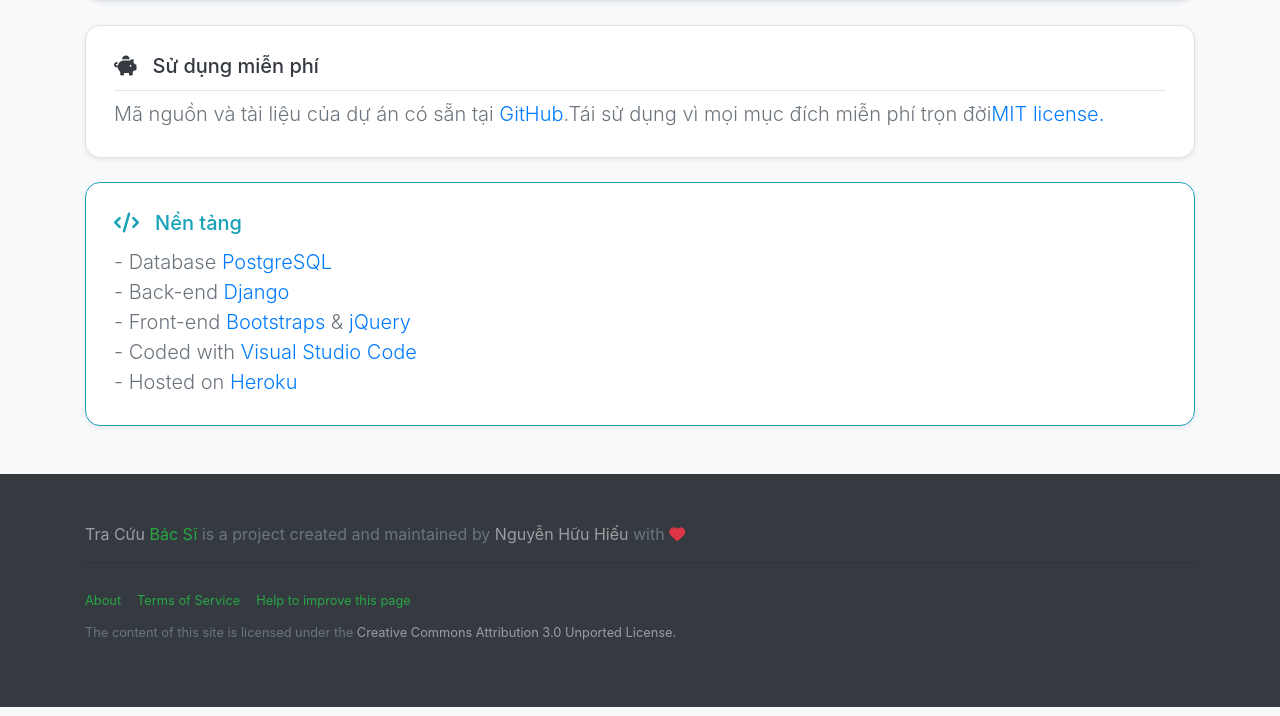
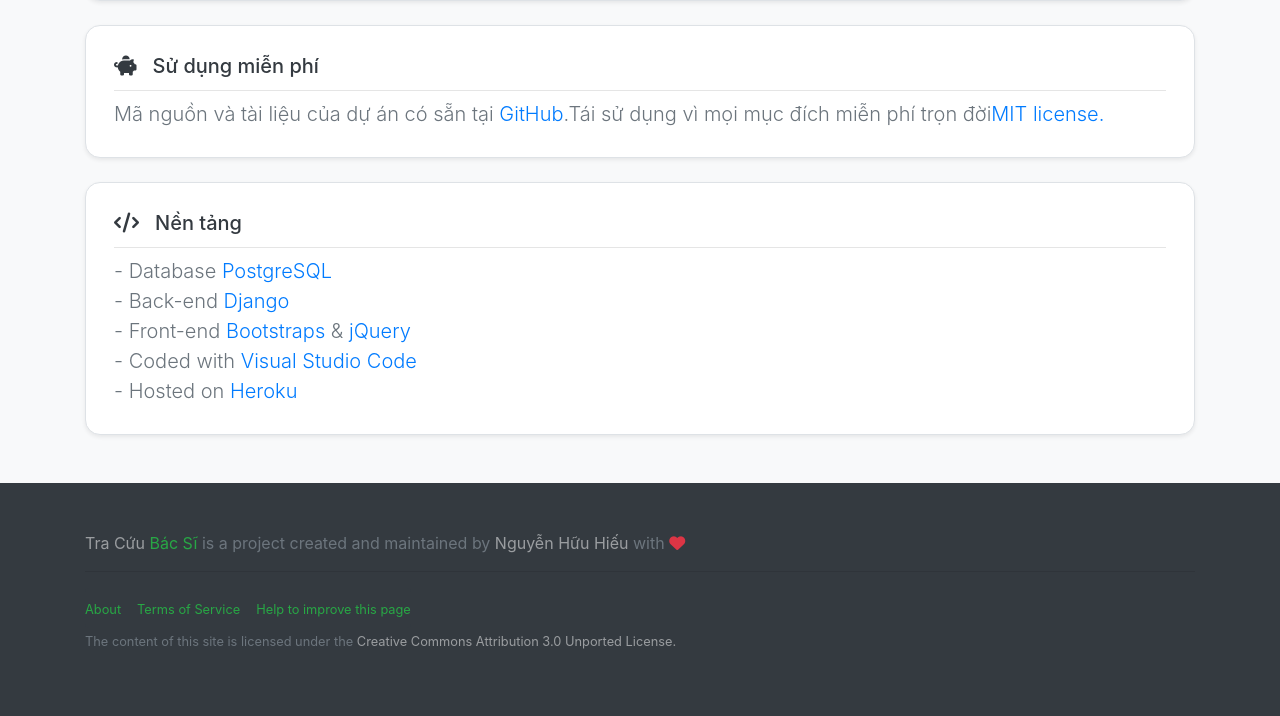
Before and after one commit to 1nguyenhuuhieu/anhsonmed, a Django app: page /about/ in a window 1280 px wide. Shown: the part 381-1097 px from the top of the page. Run offline with Django 3.2, Linux system fonts and the light colour scheme; some libraries are stand-ins or nearby versions.

Commit message:
Update about.html

```diff
--- a/finddoctor/templates/staticpage/about.html
+++ b/finddoctor/templates/staticpage/about.html
@@ -38,9 +38,11 @@
 
 
 
-          <div class="card mt-4 mb-5 border border-info borderradius15 shadow-sm p-2" >
+          <div class="card mt-4 mb-5 border  borderradius15 shadow-sm p-2" >
             <div class="card-body">
-              <h5 class="card-title text-info"><i class="fas fa-code mr-3"></i>Nền tảng</h5>
+              <h5 class="card-title text-dark"><i class="fas fa-code mr-3"></i>Nền tảng</h5>
+              <hr class="mb-2 mt-1">
+
               <p class="card-text text-muted lead">
                   - Database <a href="#">  PostgreSQL</a> <br> - Back-end <a href="https://www.djangoproject.com/">Django</a> <br>    - Front-end <a href="#">Bootstraps</a> & <a href="">jQuery</a>  <br>- Coded with <a href="">Visual Studio Code</a> <br> - Hosted on <a href="">Heroku</a></p>
 
```
